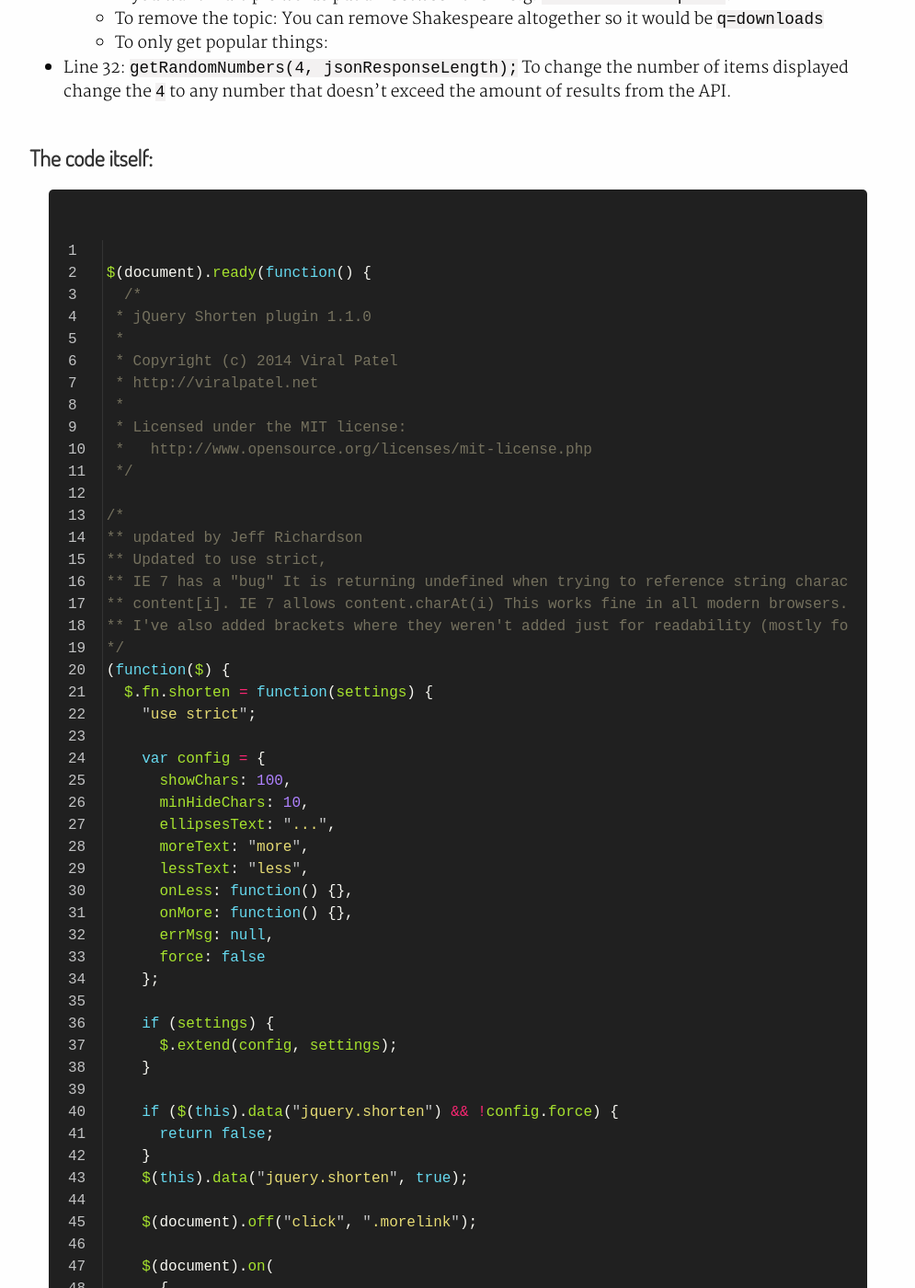
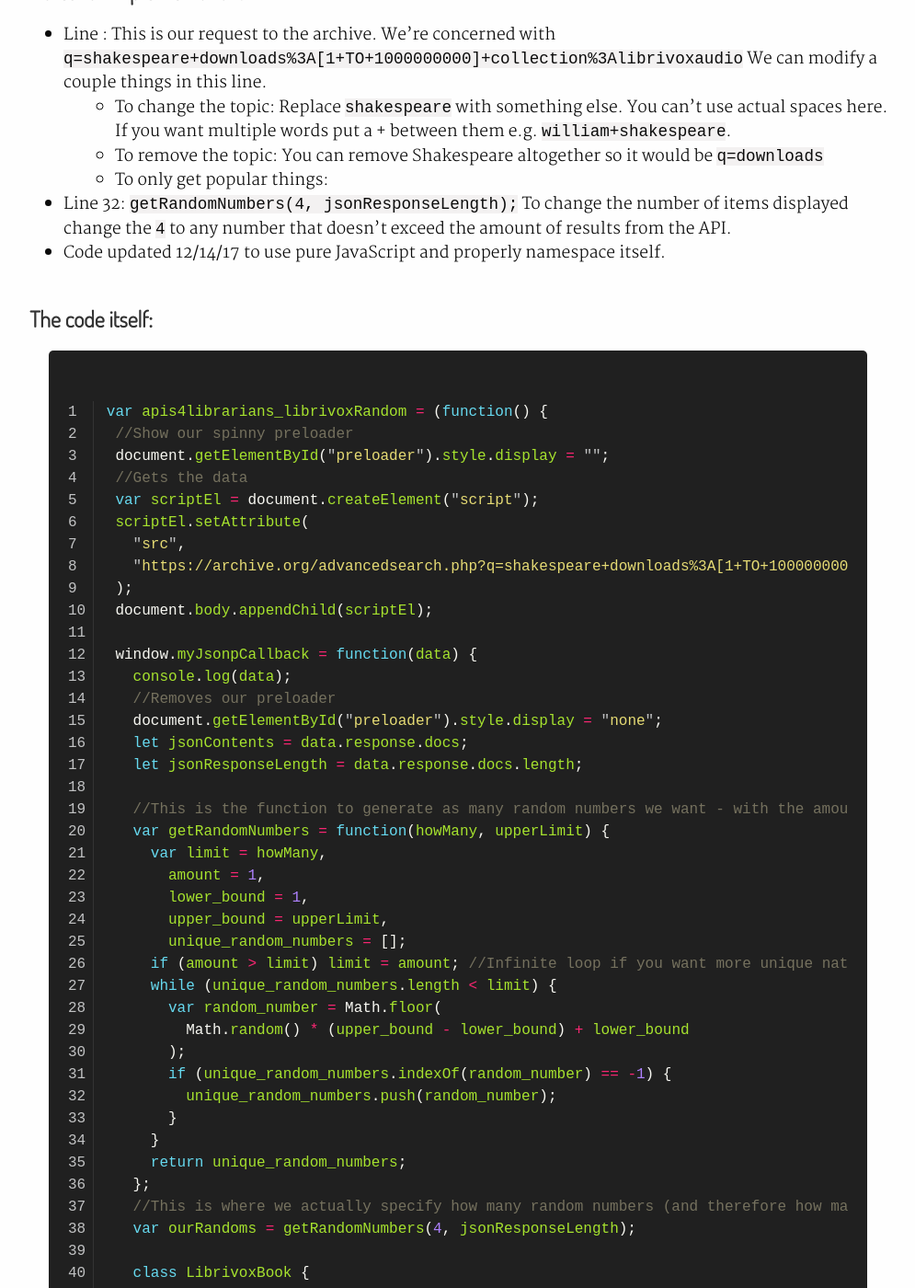
Before and after one commit to BradCoffield/APIs-for-librarians, a Jekyll site: the page built from _archivedotorg/librivox-random.md, in a window 1280 px wide and 1400 px high, scrolled down 3536 px. Shown: the whole window at 92% size, without its empty margins (142-1137 px from the left). Built offline with Jekyll 4.4.1, drawn with Linux system fonts in a browser that asks for light colours; comment, search, counter and statistics services are not loaded; some of the changed text lies outside the part shown.

Commit message:
refactored

```diff
--- a/_archivedotorg/librivox-random.md
+++ b/_archivedotorg/librivox-random.md
@@ -78,276 +78,107 @@ clicked that will expand and show the rest of the description. You can choose to
     font-weight: bold;
     font-size: 1.1em;
   }
-
+  .ellip {
+    white-space: nowrap;
+    overflow: hidden;
+    text-overflow: ellipsis;
+    width: 550px;
+  }
 {% endhighlight %}
 
-#### JavaScript/jQuery
+#### JavaScript
 
 ##### Notes for implementation:
 
 {:.code-notes}
 
-* Lines 20-180: This part of code is what does the description hiding and is
-  from [http://viralpatel.net](http://viralpatel.net).
 * Line : This is our request to the archive. We're concerned with `q=shakespeare+downloads%3A[1+TO+1000000000]+collection%3Alibrivoxaudio` We can modify a couple things in this line.
   * To change the topic: Replace `shakespeare` with something else. You can't use actual spaces here. If you want multiple words put a + between them e.g. `william+shakespeare`.
   * To remove the topic: You can remove Shakespeare altogether so it would be `q=downloads`
   * To only get popular things:
 * Line 32: `getRandomNumbers(4, jsonResponseLength);` To change the number of items displayed change the `4` to any number that doesn't exceed the amount of results from the API.
+* Code updated 12/14/17 to use pure JavaScript and properly namespace itself.
 
 ##### The code itself:
 
-{% highlight javascript linenos %}
-$(document).ready(function() {
-  /*
- * jQuery Shorten plugin 1.1.0
- *
- * Copyright (c) 2014 Viral Patel
- * http://viralpatel.net
- *
- * Licensed under the MIT license:
- *   http://www.opensource.org/licenses/mit-license.php
- */
+{% highlight javascript linenos %} var apis4librarians_librivoxRandom = (function() {
+  //Show our spinny preloader
+  document.getElementById("preloader").style.display = "";
+  //Gets the data
+  var scriptEl = document.createElement("script");
+  scriptEl.setAttribute(
+    "src",
+    "https://archive.org/advancedsearch.php?q=shakespeare+downloads%3A[1+TO+1000000000]+collection%3Alibrivoxaudio&fl[]=creator&fl[]=description&fl[]=downloads&fl[]=identifier&fl[]=title&sort[]=&sort[]=&sort[]=&rows=1000&page=1&output=json&callback=myJsonpCallback"
+  );
+  document.body.appendChild(scriptEl);
 
-/*
-** updated by Jeff Richardson
-** Updated to use strict,
-** IE 7 has a "bug" It is returning undefined when trying to reference string characters in this format
-** content[i]. IE 7 allows content.charAt(i) This works fine in all modern browsers.
-** I've also added brackets where they weren't added just for readability (mostly for me).
-*/
-(function($) {
-  $.fn.shorten = function(settings) {
-    "use strict";
+  window.myJsonpCallback = function(data) {
+    console.log(data);
+    //Removes our preloader
+    document.getElementById("preloader").style.display = "none";
+    let jsonContents = data.response.docs;
+    let jsonResponseLength = data.response.docs.length;
 
-    var config = {
-      showChars: 100,
-      minHideChars: 10,
-      ellipsesText: "...",
-      moreText: "more",
-      lessText: "less",
-      onLess: function() {},
-      onMore: function() {},
-      errMsg: null,
-      force: false
+    //This is the function to generate as many random numbers we want - with the amount of API results as the upper range.
+    var getRandomNumbers = function(howMany, upperLimit) {
+      var limit = howMany,
+        amount = 1,
+        lower_bound = 1,
+        upper_bound = upperLimit,
+        unique_random_numbers = [];
+      if (amount > limit) limit = amount; //Infinite loop if you want more unique natural numbers than exist in a given range
+      while (unique_random_numbers.length < limit) {
+        var random_number = Math.floor(
+          Math.random() * (upper_bound - lower_bound) + lower_bound
+        );
+        if (unique_random_numbers.indexOf(random_number) == -1) {
+          unique_random_numbers.push(random_number);
+        }
+      }
+      return unique_random_numbers;
     };
+    //This is where we actually specify how many random numbers (and therefore how many books) we want generated.
+    var ourRandoms = getRandomNumbers(4, jsonResponseLength);
 
-    if (settings) {
-      $.extend(config, settings);
+    class LibrivoxBook {
+      constructor(theBookStuff) {
+        this.theBookStuff = theBookStuff;
+      }
+      getToAppending() {
+        var domsn = document.getElementById("librivox");
+        domsn.insertAdjacentHTML("beforeend", this.theBookStuff);
+      }
     }
+    for (i = 0; i < ourRandoms.length; i++) {
+      let theBookStuff = `<li class=flexy-container><div class="left"><div class="librivox-pic"><a href="https://archive.org/details/${
+        jsonContents[ourRandoms[i]].identifier
+      }"><img src="https://archive.org/services/img/${
+        jsonContents[ourRandoms[i]].identifier
+      }"></a></div></div><div class="right">
+ <div class="librivox-title"><a href="https://archive.org/details/${
+   jsonContents[ourRandoms[i]].identifier
+ }">${jsonContents[ourRandoms[i]].title}</a></div>
+ <div class="librivox-creator">Creator(s): ${
+   jsonContents[ourRandoms[i]].creator
+ }</div>
+ <div class="librivox-description">Description:  <div class="item-description-content ellip" style="margin-left:1rem;">${
+   jsonContents[ourRandoms[i]].description
+ }</div><a class="description-toggler" style="cursor:pointer;font-size:11px;margin-left:1rem;">Read more/less</a></div>
 
-    if ($(this).data("jquery.shorten") && !config.force) {
-      return false;
+
+ </div>
+ </li>`;
+
+      let ttttt = new LibrivoxBook(theBookStuff);
+      ttttt.getToAppending();
     }
-    $(this).data("jquery.shorten", true);
-
-    $(document).off("click", ".morelink");
-
-    $(document).on(
-      {
-        click: function() {
-          var $this = $(this);
-          if ($this.hasClass("less")) {
-            $this.removeClass("less");
-            $this.html(config.moreText);
-            $this
-              .parent()
-              .prev()
-              .animate({ height: "0" + "%" }, function() {
-                $this
-                  .parent()
-                  .prev()
-                  .prev()
-                  .show();
-              })
-              .hide("fast", function() {
-                config.onLess();
-              });
-          } else {
-            $this.addClass("less");
-            $this.html(config.lessText);
-            $this
-              .parent()
-              .prev()
-              .animate({ height: "100" + "%" }, function() {
-                $this
-                  .parent()
-                  .prev()
-                  .prev()
-                  .hide();
-              })
-              .show("fast", function() {
-                config.onMore();
-              });
-          }
-          return false;
-        }
-      },
-      ".morelink"
-    );
-
-    return this.each(function() {
-      var $this = $(this);
-
-      var content = $this.html();
-      var contentlen = $this.text().length;
-      if (contentlen > config.showChars + config.minHideChars) {
-        var c = content.substr(0, config.showChars);
-        if (c.indexOf("<") >= 0) {
-          // If there's HTML don't want to cut it
-          var inTag = false; // I'm in a tag?
-          var bag = ""; // Put the characters to be shown here
-          var countChars = 0; // Current bag size
-          var openTags = []; // Stack for opened tags, so I can close them later
-          var tagName = null;
-
-          for (var i = 0, r = 0; r <= config.showChars; i++) {
-            if (content[i] == "<" && !inTag) {
-              inTag = true;
-
-              // This could be "tag" or "/tag"
-              tagName = content.substring(i + 1, content.indexOf(">", i));
-
-              // If its a closing tag
-              if (tagName[0] == "/") {
-                if (tagName != "/" + openTags[0]) {
-                  config.errMsg =
-                    "ERROR en HTML: the top of the stack should be the tag that closes";
-                } else {
-                  openTags.shift(); // Pops the last tag from the open tag stack (the tag is closed in the retult HTML!)
-                }
-              } else {
-                // There are some nasty tags that don't have a close tag like <br/>
-                if (tagName.toLowerCase() != "br") {
-                  openTags.unshift(tagName); // Add to start the name of the tag that opens
-                }
-              }
-            }
-            if (inTag && content[i] == ">") {
-              inTag = false;
-            }
-
-            if (inTag) {
-              bag += content.charAt(i);
-            } else {
-              // Add tag name chars to the result
-              r++;
-              if (countChars <= config.showChars) {
-                bag += content.charAt(i); // Fix to ie 7 not allowing you to reference string characters using the []
-                countChars++;
-              } else {
-                // Now I have the characters needed
-                if (openTags.length > 0) {
-                  // I have unclosed tags
-                  //console.log('They were open tags');
-                  //console.log(openTags);
-                  for (j = 0; j < openTags.length; j++) {
-                    //console.log('Cierro tag ' + openTags[j]);
-                    bag += "</" + openTags[j] + ">"; // Close all tags that were opened
-
-                    // You could shift the tag from the stack to check if you end with an empty stack, that means you have closed all open tags
-                  }
-                  break;
-                }
-              }
-            }
-          }
-          c = $("<div/>")
-            .html(
-              bag + '<span class="ellip">' + config.ellipsesText + "</span>"
-            )
-            .html();
-        } else {
-          c += config.ellipsesText;
-        }
-
-        var html =
-          '<div class="shortcontent">' +
-          c +
-          '</div><div class="allcontent">' +
-          content +
-          '</div><span><a href="javascript://nop/" class="morelink">' +
-          config.moreText +
-          "</a></span>";
-
-        $this.html(html);
-        $this.find(".allcontent").hide(); // Hide all text
-        $(".shortcontent p:last", $this).css("margin-bottom", 0); //Remove bottom margin on last paragraph as it's likely shortened
-      }
+    document.body.addEventListener("click", e => {
+      if (!e.target.classList.contains("description-toggler")) return;
+      console.log(e.target.nextSibling);
+      e.target.previousSibling.classList.toggle("ellip");
     });
   };
-})(jQuery);
-//END of the shortener
+})();
 
 
-  //Show our spinny preloader
-    document.getElementById("preloader").style.display = "";
-    //Gets the data
-    $.getJSON(
-      "https://archive.org/advancedsearch.php?q=shakespeare+downloads%3A[1+TO+1000000000]+collection%3Alibrivoxaudio&fl[]=creator&fl[]=description&fl[]=downloads&fl[]=identifier&fl[]=title&sort[]=&sort[]=&sort[]=&rows=1000&page=1&output=json&callback=?",
-      function(data) {
-          console.log(data);
-        //Removes our preloader
-        document.getElementById("preloader").style.display = "none";
-        let jsonContents = data.response.docs;
-        let jsonResponseLength = data.response.docs.length;
-
-        //This is the function to generate as many random numbers we want - with the amount of API results as the upper range.
-        var getRandomNumbers = function(howMany, upperLimit) {
-          var limit = howMany,
-            amount = 1,
-            lower_bound = 1,
-            upper_bound = upperLimit,
-            unique_random_numbers = [];
-          if (amount > limit) limit = amount; //Infinite loop if you want more unique natural numbers than exist in a given range
-          while (unique_random_numbers.length < limit) {
-            var random_number = Math.floor(
-              Math.random() * (upper_bound - lower_bound) + lower_bound
-            );
-            if (unique_random_numbers.indexOf(random_number) == -1) {
-              unique_random_numbers.push(random_number);
-            }
-          }
-          return unique_random_numbers;
-        };
-        //This is where we actually specify how many random numbers (and therefore how many books) we want generated.
-        var ourRandoms = getRandomNumbers(4, jsonResponseLength);
-
-        class LibrivoxBook {
-          constructor(theBookStuff) {
-            this.theBookStuff = theBookStuff;
-          }
-          getToAppending() {
-            var domsn = document.getElementById("librivox");
-            domsn.insertAdjacentHTML("beforeend", this.theBookStuff);
-          }
-        }
-        for (i = 0; i < ourRandoms.length; i++) {
-          let theBookStuff = `<li class=flexy-container><div class="left"><div class="librivox-pic"><a href="https://archive.org/details/${
-            jsonContents[ourRandoms[i]].identifier
-          }"><img src="https://archive.org/services/img/${
-            jsonContents[ourRandoms[i]].identifier
-          }"></a></div></div><div class="right">
-        <div class="librivox-title"><a href="https://archive.org/details/${
-          jsonContents[ourRandoms[i]].identifier
-        }">${jsonContents[ourRandoms[i]].title}</a></div>
-        <div class="librivox-creator">Creator(s): ${
-          jsonContents[ourRandoms[i]].creator
-        }</div>
-        <div class="librivox-description">Description: ${
-          jsonContents[ourRandoms[i]].description
-        }</div>
-
-        </div>
-        </li>`;
-
-          let ttttt = new LibrivoxBook(theBookStuff);
-          ttttt.getToAppending();
-        }
-        $(".librivox-description").shorten();
-
-      }
-    );
-  });
-
-});{% endhighlight %}
+{% endhighlight %}
```
Also changed, not shown: assets/Librivox Audiobooks-screenshot.jpg.
